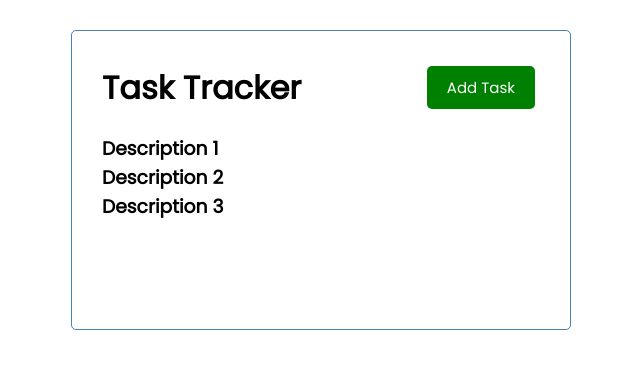
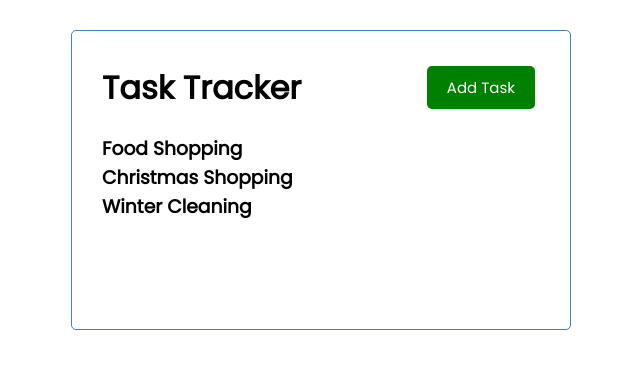
Before and after one commit to hayleyrobin/react-task-tracker, a React (Create React App) app: page / in a window 1280 px wide. Shown: the top 368 px of the page, without its empty margins (319-959 px from the left). Built offline with nearby package versions, Linux system fonts and the light colour scheme.

Commit message:
Moved tasks to app.js to top level for use within other components

```diff
--- a/src/App.js
+++ b/src/App.js
@@ -1,11 +1,18 @@
+import { useState } from "react";
 import Header from "./components/Header";
 import Tasks from "./components/Tasks";
 
 function App() {
+  const [tasks, setTasks] = useState([
+    { id: 1, title: "Task 1", text: "Food Shopping", day: "Feb 5th at 2:30pm", reminder: false },
+    { id: 2, title: "Task 2", text: "Christmas Shopping", day: "Feb 6th at 1:30pm", reminder: true },
+    { id: 3, title: "Task 3", text: "Winter Cleaning", day: "Feb 7th at 3:30pm", reminder: false },
+  ]);
+
   return (
     <div className="container">
       <Header />
-      <Tasks />
+      <Tasks tasks={tasks} />
     </div>
   );
 }
--- a/src/components/Tasks.js
+++ b/src/components/Tasks.js
@@ -1,10 +1,4 @@
-import { useState } from "react";
-const Tasks = () => {
-    const [tasks, setTasks] = useState([
-        { id: 1, title: "Task 1", text: "Description 1", day: "Feb 5th at 2:30pm" },
-        { id: 2, title: "Task 2", text: "Description 2", day: "Feb 6th at 1:30pm" },
-        { id: 3, title: "Task 3", text: "Description 3", day: "Feb 7th at 3:30pm" },
-    ]);
+const Tasks = ( {tasks}) => {
   return (
     <>
       {tasks.map((task) => (
```
